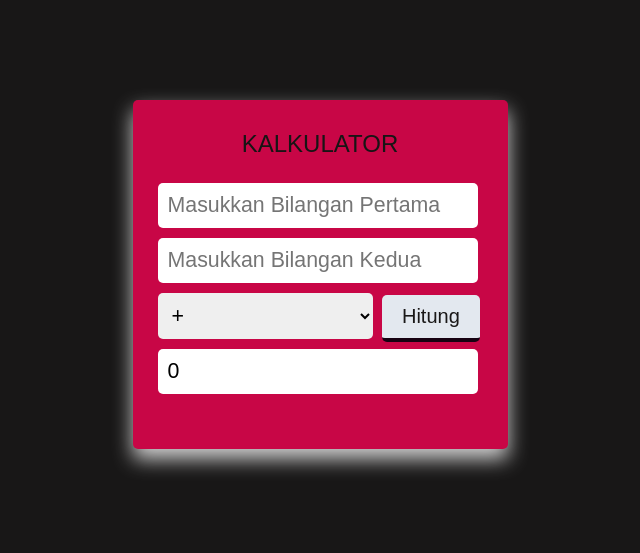
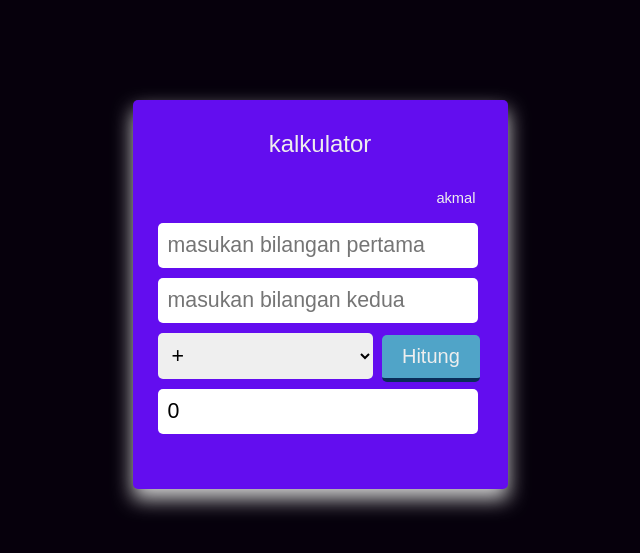
Before and after one commit to akmalnurhilal3/akmal, a PHP site: page / in a window 1280 px wide. Shown: the top 553 px of the page, without its empty margins (320-960 px from the left). Run offline with PHP 8.4, Linux system fonts and the light colour scheme.

Commit message:
Add files via upload

```diff
--- a/index.php
+++ b/index.php
@@ -1,44 +1,28 @@
+<?php include "proses.php";
+?>
 <!DOCTYPE html>
-<html>
+<html lang="en">
 <head>
-	<title>Membuat Kalkulator Sederhana</title>
+    <meta charset="UTF-8">
+    <meta http-equiv="X-UA-Compatible" content="IE=edge">
+    <meta name="viewport" content="width=device-width, initial-scale=1.0">
+    <title>membuat kalkulator</title>
     <link rel="stylesheet" type="text/css" href="style.css">
 </head>
 <body>
-	<?php
-	if(isset($_POST['hitung'])){
-		$bil1 = $_POST['bil1'];
-		$bil2 = $_POST['bil2'];
-		$operasi = $_POST['operasi'];
-		switch ($operasi) {
-			case 'tambah':
-				$hasil = $bil1+$bil2;
-			break;
-			case 'kurang':
-				$hasil = $bil1-$bil2;
-			break;
-			case 'kali':
-				$hasil = $bil1*$bil2;
-			break;
-			case 'bagi':
-				$hasil = $bil1/$bil2;
-			break;
-		}
-	}
-	?>
     <div class="kalkulator">
-		<h2 class="judul">KALKULATOR</h2>
-		<a class="brand" href="akmal"></a>
-		<form method="post" action="index.php">
-			<input type="text" name="bil1" class="bil" autocomplete="off" placeholder="Masukkan Bilangan Pertama">
-			<input type="text" name="bil2" class="bil" autocomplete="off" placeholder="Masukkan Bilangan Kedua">
+        <h2 class="judul">kalkulator</h2>
+        <a class="brand" href="">akmal</a>
+        <form method="post" action="">
+        <input type="text" name="bil1" class="bil" autocomplete="off" placeholder="masukan bilangan pertama">
+        <input type="text" name="bil2" class="bil" autocomplete="off" placeholder="masukan bilangan kedua">
         <select class="opt" name="operasi">
             <option value="tambah">+</option>
             <option value="kurang">-</option>
-				<option value="kali">x</option>
+            <option value="kali">*</option>
             <option value="bagi">/</option>
         </select>
-			<input type="submit" name="hitung" value="Hitung" class="tombol">
+<input type="submit" name="hitung" value="Hitung" class="tombol" >
 </form>
 <?php if(isset($_POST['hitung'])){ ?>
 <input type="text" value="<?php echo $hasil; ?>" class="bil">
--- /dev/null
+++ b/proses.php
@@ -0,0 +1,22 @@
+<?php
+    if(isset($_POST['hitung'])){
+        $bil1 =$_POST['bil1'];
+        $bil2 =$_POST['bil2'];
+        $operasi =$_POST['operasi'];
+        switch ($operasi){
+            case 'tambah':
+                $hasil=$bil1+$bil2;
+                break;
+                case 'kurang':
+                    $hasil=$bil1-$bil2;
+                break;
+                case 'kali':
+                     $hasil=$bil1*$bil2;
+                break;
+                case 'bagi':
+                    $hasil=$bil1/$bil2;
+                break;
+        }
+
+    }
+?>
--- a/style.css
+++ b/style.css
@@ -1,16 +1,27 @@
-body{
-	background: #181717;
-	font-family: sans-serif;
+Body{
+    background:#06000c;
+    font-family:sans-serif ;
 }
 .kalkulator{
-	width: 335px;
-	background: #c80646;
+    width: 335PX;
+    background: #630def;
     margin: 100px auto;
     padding: 10px 20px 50px 20px;
     border-radius: 5px;
-	box-shadow: 0px 10px 20px 0px #d1d1d1;
+    box-shadow: 0px 10px 20px 0px #D1D1D1;
 }
-
+.judul{
+    text-align: center;
+    color:#eee;
+    font-weight: normal;
+}
+.brand{
+    color:#eee;
+    font-size:11pt;
+    float:right;
+    text-decoration: none;
+    margin: 12px;
+}
 .bil{
     width: 300px;
     margin: 5px;
@@ -19,7 +30,17 @@ body{
     border-radius: 5px;
     padding: 10px;
 }
-
+.tombol{
+    background-color:#50a4c8;
+    border-top:none ;
+    border-right: none;
+    border-left: none;
+    border-radius: 5px;
+    padding: 10px 20px;
+    color:#eee;
+    font-size: 15pt;
+    border-bottom: 4px solid #0a2c59;
+}
 .opt{
     font-size: 16pt;
     border: none;
@@ -28,21 +49,3 @@ body{
     border-radius: 5px;
     padding: 10px;
 }
-
-.tombol{
-	background: #e3e8ef;
-	border-top: none;
-	border-right: none;
-	border-left: none;
-	border-radius: 5px;
-	padding: 10px 20px;
-	color: rgb(26, 24, 24);
-	font-size: 15pt;
-	border-bottom: 4px solid #160212;
-}
-
-.judul{
-	text-align: center;
-	color: rgb(23, 21, 21);
-	font-weight: normal;
-}
```
Lines whose indentation alone changed are shown as unchanged.
